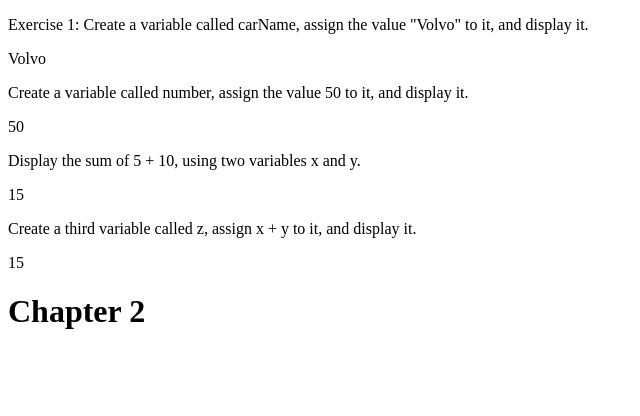
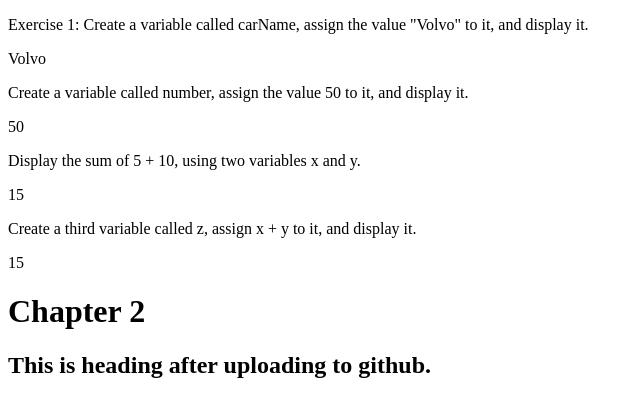
Before and after one commit to asifameer9/JavaScript, a plain HTML site: page index.html in a window 1280 px wide. Shown: the whole page, without its empty margins (0-640 px from the left). Drawn offline with Linux system fonts and the light colour scheme.

Commit message:
2nd comment

```diff
--- a/index.html
+++ b/index.html
@@ -41,7 +41,7 @@ document.getElementById("demo").innerHTML = carName;
 
 
 <h1>Chapter 2</h1>
-
+<h2>This is heading after uploading to github.</h2>
 
 
 </body>
```
